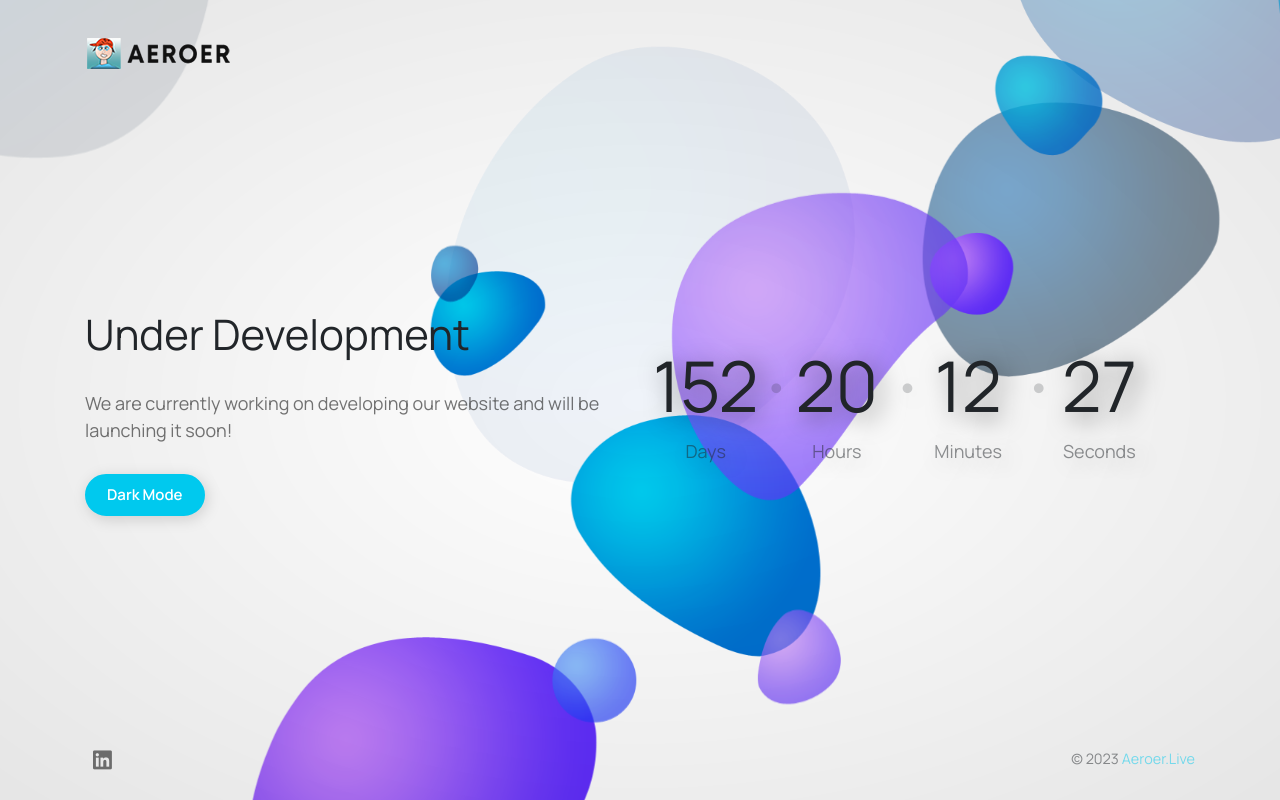
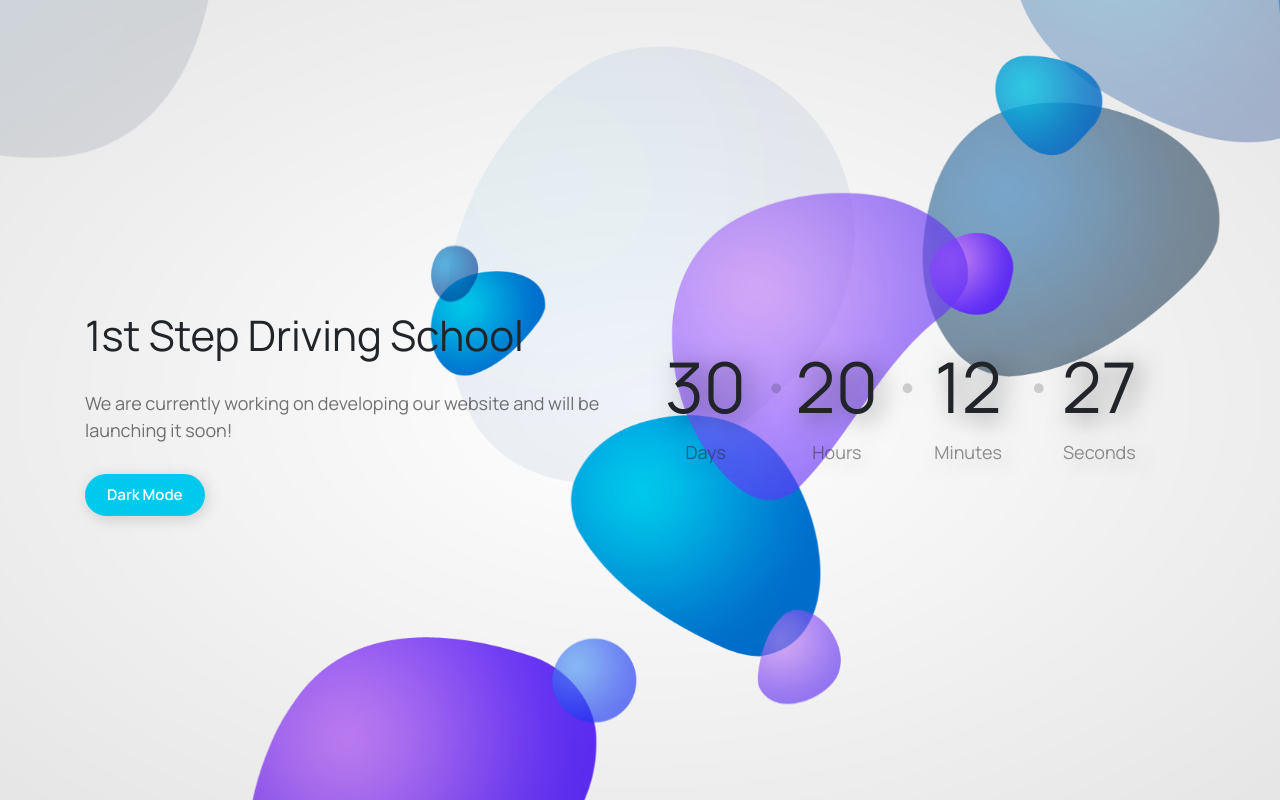
Before and after one commit to HamzaSid020/drivingschool, a plain HTML site: page index-light.html in a window 1280 px wide. Drawn offline with nearby package versions, Linux system fonts and the light colour scheme; some packages are replaced by stand-ins of ours.

Commit message:
chore: made custom changes

```diff
--- a/index-light.html
+++ b/index-light.html
@@ -3,7 +3,7 @@
 <head>
 	<meta charset="UTF-8">
     <meta name="viewport" content="width=device-width, initial-scale=1, shrink-to-fit=no">
-	<meta name="author" content="Aeroer">
+	<meta name="author" content="1st Step Driving School">
 
     <link rel="stylesheet" href="https://fonts.googleapis.com/css?family=Poppins:400,500,600">
     <link rel="stylesheet" href="assets/bootstrap/css/bootstrap.min.css" type="text/css">
@@ -11,7 +11,7 @@
     <link rel="stylesheet" href="assets/css/magnific-popup.css">
     <link rel="stylesheet" href="assets/css/style.css">
 	<title>Website - Light Version Coming Soon</title>
-    <link rel="icon" href="assets/img/favicon.png" type="image/x-icon">
+    <!-- <link rel="icon" href="assets/img/favicon.png" type="image/x-icon"> -->
 
 
 </head>
@@ -28,7 +28,7 @@
             <header id="header">
                 <nav class="navbar navbar-light ts-separate-bg-element">
                     <a class="navbar-brand" href="#">
-                        <img src="assets/img/logo-b.png" alt="">
+                        <!-- <img src="assets/img/logo-b.png" alt=""> -->
                     </a>
                     <!--end navbar-brand-->
 
@@ -43,7 +43,7 @@
                     <div class="row">
                         <!--Page Title-->
                         <div class="col-md-6">
-                            <h1>Under Development</h1>
+                            <h1>1st Step Driving School</h1>
                             <p>
                                 We are currently working on developing our website and will be launching it soon!
                             </p>
@@ -53,7 +53,7 @@
                         <!--Count Down-->
                         <div class="col-md-6">
                             <div class="text-center my-4">
-                                <div class="ts-count-down" data-date="December, 2025"></div>
+                                <div class="ts-count-down" data-date="August, 2025"></div>
                                 <!--end ts-count-down-->
                             </div>
                         </div>
@@ -69,14 +69,14 @@
             <footer id="footer">
                 <div class="clearfix py-4">
                     <div class="float-none float-sm-left">
-                        <div class="ts-social-icons">
+                        <!-- <div class="ts-social-icons">
                             <a href="https://www.linkedin.com/in/aeroer/" target="_blank" class="fab fa-linkedin"></a>
-                        </div>
+                        </div> -->
                     </div>
                     <!--end social-icons-->
-                    <div class="float-none float-sm-right text-left text-sm-right ts-opacity__50">
+                    <!-- <div class="float-none float-sm-right text-left text-sm-right ts-opacity__50">
                         <small>© 2023 <a href="https://aeroer.live" target="_blank" rel="noopener noreferrer">Aeroer.Live</a></small>
-                    </div>
+                    </div> -->
                     <!--end text-left-->
                 </div>
                 <!--end clearfix-->
```
Also changed, not shown: index.html (+8 -8 lines).
